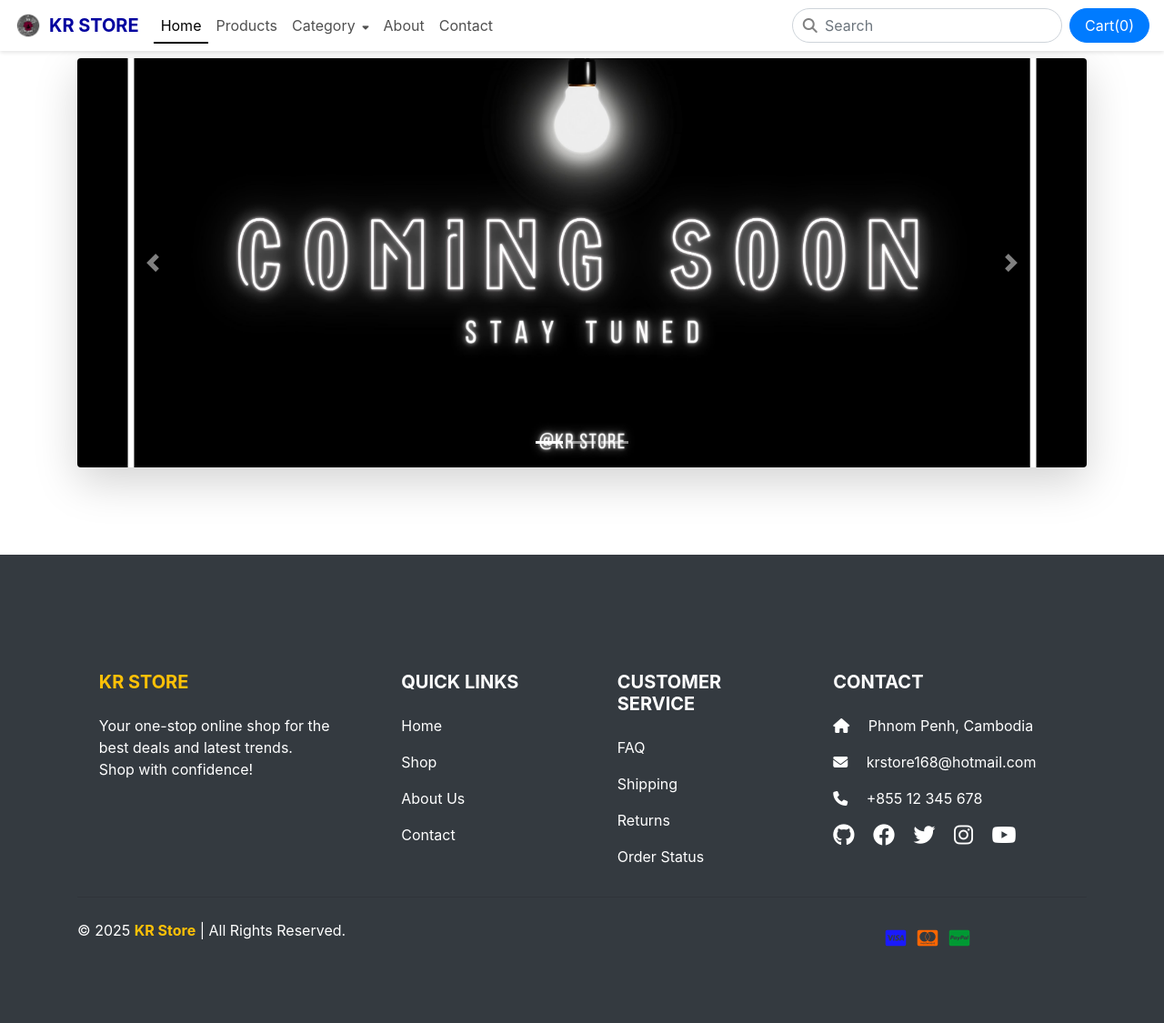
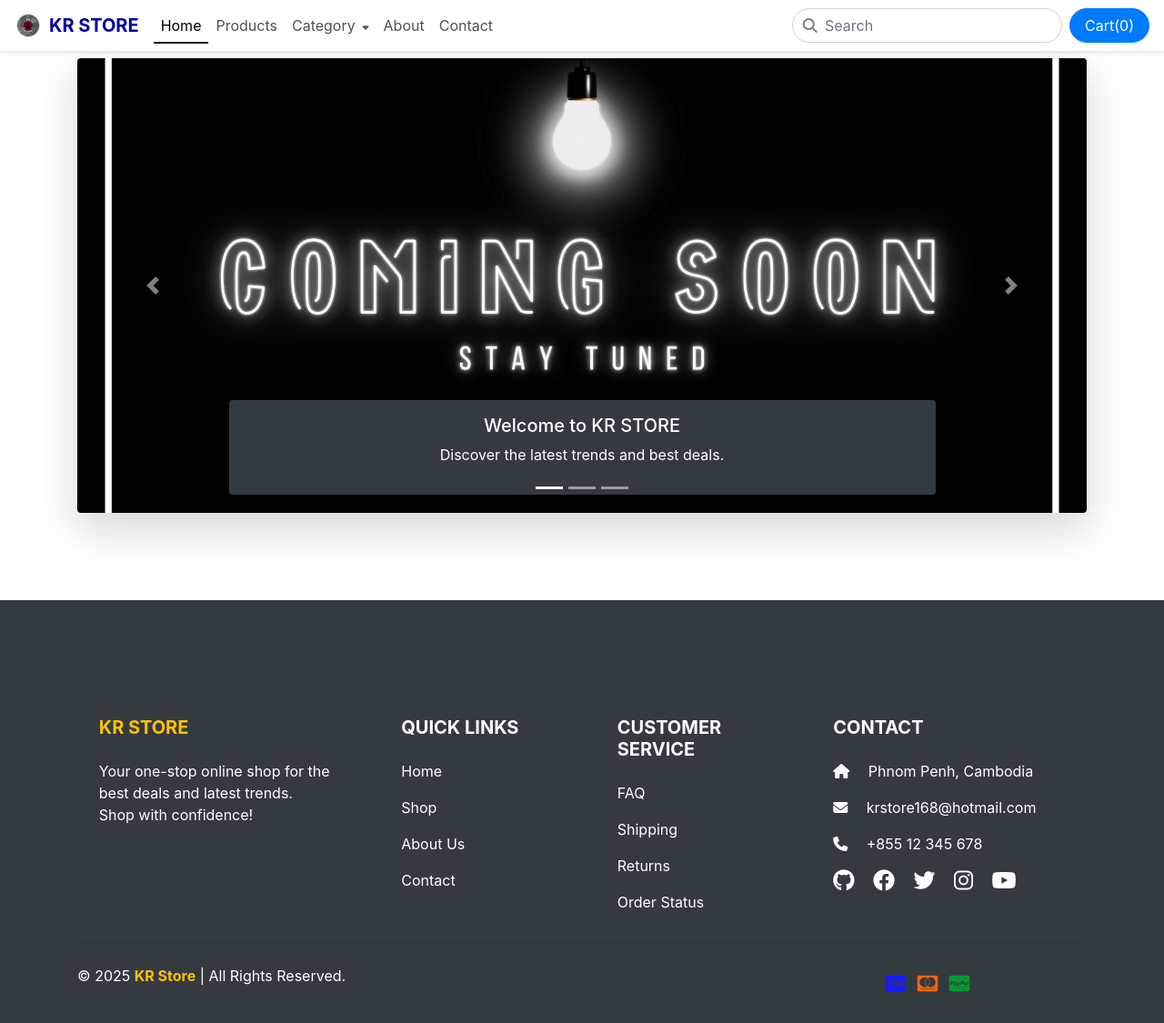
Before and after one commit to phalla009/KR_Store_Ecommerce, a Flask app: page / in a window 1280 px wide. Shown: the whole page at 91% size. Before the commit the page ends 1041 px from the top, so only its background shows below. Run offline with Flask 3, Linux system fonts and the light colour scheme; data that the repository does not hold is empty; some libraries are stand-ins or nearby versions.

Commit message:
Edited file

```diff
--- a/static/styles.css
+++ b/static/styles.css
@@ -44,7 +44,25 @@
     position: relative;
     overflow: hidden;
 }
-
+.carousel-caption {
+  background: rgba(0, 0, 0, 0.5);
+  padding: 1rem 1.5rem;
+  border-radius: 10px;
+}
+.carousel-item img {
+  transition: transform 0.8s ease;
+}
+.carousel-item.active img {
+  transform: scale(1.05);
+}
+.carousel-fade .carousel-item {
+  opacity: 0;
+  transition-property: opacity;
+  transition-duration: 1s;
+}
+.carousel-fade .carousel-item.active {
+  opacity: 1;
+}
 /* Vertical brand label */
 .brand-vertical {
     writing-mode: vertical-lr;
--- a/templates/front/home.html
+++ b/templates/front/home.html
@@ -4,36 +4,49 @@
 <div class="container my-5">
 
   <!-- Carousel -->
-  <div id="carouselExampleCaptions" class="carousel slide rounded shadow-lg overflow-hidden" data-ride="carousel">
+  <div id="carouselExampleFade" class="carousel slide carousel-fade rounded shadow-lg overflow-hidden" data-ride="carousel">
+  <!-- Indicators -->
   <ol class="carousel-indicators">
-      <li data-target="#carouselExampleCaptions" data-slide-to="0" class="active"></li>
-      <li data-target="#carouselExampleCaptions" data-slide-to="1"></li>
-      <li data-target="#carouselExampleCaptions" data-slide-to="2"></li>
+    <li data-target="#carouselExampleFade" data-slide-to="0" class="active"></li>
+    <li data-target="#carouselExampleFade" data-slide-to="1"></li>
+    <li data-target="#carouselExampleFade" data-slide-to="2"></li>
   </ol>
+
+  <!-- Slides -->
   <div class="carousel-inner">
     <div class="carousel-item active position-relative">
-        <img src="/static/image/1.jpg" class="d-block w-100" alt="Slide 1" style="object-fit: cover; max-height: 450px;">
-
+      <img src="/static/image/1.jpg" class="d-block w-100" alt="Slide 1" style="object-fit: cover; max-height: 500px;">
+      <div class="carousel-caption d-none d-md-block bg-dark bg-opacity-50 rounded p-3">
+        <h5>Welcome to KR STORE</h5>
+        <p>Discover the latest trends and best deals.</p>
+      </div>
     </div>
     <div class="carousel-item position-relative">
-        <img src="/static/image/5.jpg" class="d-block w-100" alt="Slide 3" style="object-fit: cover; max-height: 450px;">
-
+      <img src="/static/image/5.jpg" class="d-block w-100" alt="Slide 2" style="object-fit: cover; max-height: 500px;">
+      <div class="carousel-caption d-none d-md-block bg-dark bg-opacity-50 rounded p-3">
+        <h5>Exclusive Collections</h5>
+        <p>Explore our premium products with style.</p>
+      </div>
     </div>
     <div class="carousel-item position-relative">
-        <img src="/static/image/4.jpg" class="d-block w-100" alt="Slide 3" style="object-fit: cover; max-height: 450px;">
-
+      <img src="/static/image/4.jpg" class="d-block w-100" alt="Slide 3" style="object-fit: cover; max-height: 500px;">
+      <div class="carousel-caption d-none d-md-block bg-dark bg-opacity-50 rounded p-3">
+        <h5>Best Deals</h5>
+        <p>Grab your favorite items at unbeatable prices.</p>
       </div>
     </div>
-    <a class="carousel-control-prev" href="#carouselExampleCaptions" role="button" data-slide="prev">
+  </div>
+
+  <!-- Controls -->
+  <a class="carousel-control-prev" href="#carouselExampleFade" role="button" data-slide="prev">
     <span class="carousel-control-prev-icon" aria-hidden="true"></span>
     <span class="sr-only">Previous</span>
   </a>
-    <a class="carousel-control-next" href="#carouselExampleCaptions" role="button" data-slide="next">
+  <a class="carousel-control-next" href="#carouselExampleFade" role="button" data-slide="next">
     <span class="carousel-control-next-icon" aria-hidden="true"></span>
     <span class="sr-only">Next</span>
   </a>
 </div>
-
   <!-- Products Grid -->
   <div class="row mt-5">
   {% for item in products[:15] %}
```
Lines whose indentation alone changed are shown as unchanged.
